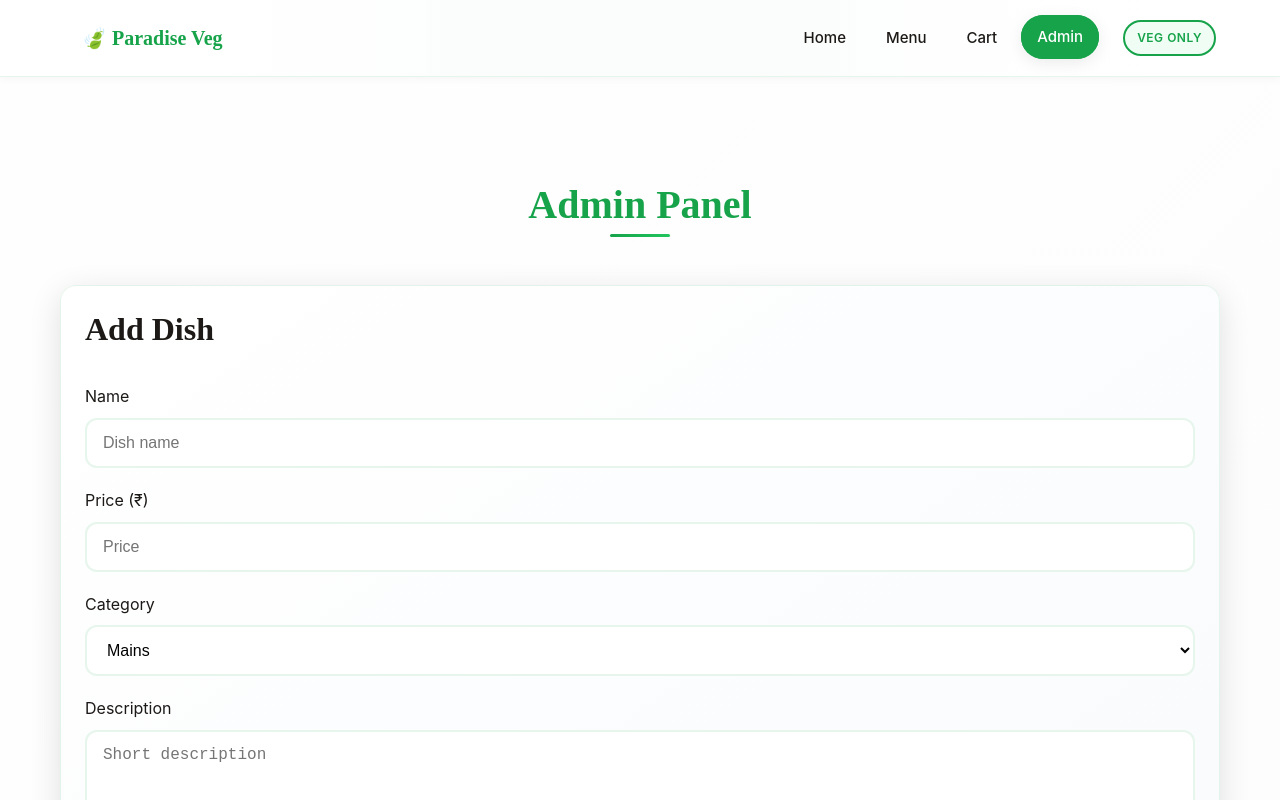
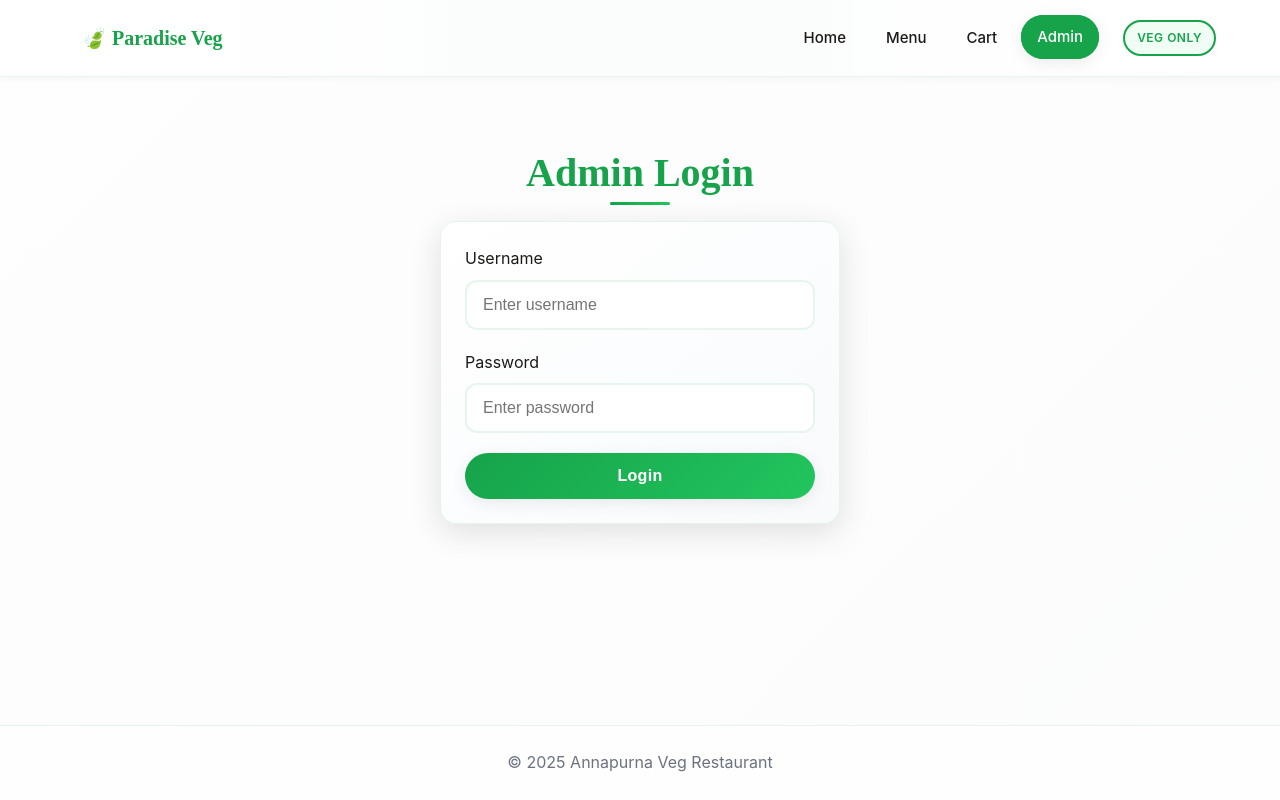
Before and after one commit to Yash-997/Hotel_Menu, a React (Create React App) app: page /admin in a window 1280 px wide. Shown: the top 800 px of the page. Built offline with nearby package versions, Linux system fonts and the light colour scheme.

Commit message:
Add admin login with username and password

```diff
--- a/src/App.js
+++ b/src/App.js
@@ -1,4 +1,4 @@
-import React from 'react';
+import React, { useState } from 'react';
 import { BrowserRouter, Routes, Route } from 'react-router-dom';
 import './App.css';
 import { CartProvider } from './context/CartContext';
@@ -10,9 +10,11 @@ import Home from './pages/Home';
 import Menu from './pages/Menu';
 import DishDetail from './pages/DishDetail';
 import Cart from './pages/Cart';
-import Admin from './pages/Admin';
+import AdminLogin from './pages/AdminLogin';
+import AdminPage from './pages/AdminPage';
 
 function App() {
+  const [isAdminAuthenticated, setIsAdminAuthenticated] = useState(false);
   return (
     <BrowserRouter>
       <CartProvider>
@@ -24,7 +26,16 @@ function App() {
               <Route path="/menu" element={<Menu />} />
               <Route path="/dish/:id" element={<DishDetail />} />
               <Route path="/cart" element={<Cart />} />
-              <Route path="/admin" element={<Admin />} />
+              <Route
+                path="/admin"
+                element={
+                  isAdminAuthenticated ? (
+                    <AdminPage />
+                  ) : (
+                    <AdminLogin onSuccess={() => setIsAdminAuthenticated(true)} />
+                  )
+                }
+              />
             </Routes>
           </main>
           <Footer />
--- /dev/null
+++ b/src/pages/AdminLogin.js
@@ -0,0 +1,57 @@
+import React, { useState } from 'react';
+
+export default function AdminLogin({ onSuccess }) {
+  const [username, setUsername] = useState('');
+  const [password, setPassword] = useState('');
+  const [error, setError] = useState('');
+
+  const handleSubmit = (e) => {
+    e.preventDefault();
+    // Hardcoded credentials
+    if (username === 'admin' && password === '1234') {
+      setError('');
+      if (typeof onSuccess === 'function') onSuccess();
+    } else {
+      setError('Invalid credentials');
+    }
+  };
+
+  return (
+    <section className="admin-login" style={{ maxWidth: 400, margin: '2rem auto' }}>
+      <h2 className="section-title">Admin Login</h2>
+      <form className="form" onSubmit={handleSubmit}>
+        <div className="form-row">
+          <label htmlFor="username">Username</label>
+          <input
+            id="username"
+            type="text"
+            value={username}
+            onChange={(e) => setUsername(e.target.value)}
+            placeholder="Enter username"
+            required
+          />
+        </div>
+
+        <div className="form-row">
+          <label htmlFor="password">Password</label>
+          <input
+            id="password"
+            type="password"
+            value={password}
+            onChange={(e) => setPassword(e.target.value)}
+            placeholder="Enter password"
+            required
+          />
+        </div>
+
+        {error && (
+          <div style={{ color: 'crimson', marginBottom: '0.5rem', fontWeight: 500 }}>
+            {error}
+          </div>
+        )}
+
+        <button className="btn" type="submit">Login</button>
+      </form>
+    </section>
+  );
+}
--- /dev/null
+++ b/src/pages/AdminPage.js
@@ -0,0 +1,48 @@
+import React, { useState } from 'react';
+
+export default function AdminPage() {
+  const [name, setName] = useState('');
+  const [price, setPrice] = useState('');
+
+  const handleAdd = (e) => {
+    e.preventDefault();
+    const payload = { name: name.trim(), price: Number(price) };
+    console.log('New dish added (demo only):', payload);
+    alert(`Dish added (demo): ${payload.name} - ₹${payload.price}`);
+    setName('');
+    setPrice('');
+  };
+
+  return (
+    <section className="admin" style={{ maxWidth: 480, margin: '2rem auto' }}>
+      <h2 className="section-title">Admin Page</h2>
+      <form className="form" onSubmit={handleAdd}>
+        <div className="form-row">
+          <label htmlFor="dish-name">Dish Name</label>
+          <input
+            id="dish-name"
+            type="text"
+            value={name}
+            onChange={(e) => setName(e.target.value)}
+            placeholder="Enter dish name"
+            required
+          />
+        </div>
+        <div className="form-row">
+          <label htmlFor="dish-price">Price (₹)</label>
+          <input
+            id="dish-price"
+            type="number"
+            min="0"
+            step="0.01"
+            value={price}
+            onChange={(e) => setPrice(e.target.value)}
+            placeholder="Enter price"
+            required
+          />
+        </div>
+        <button className="btn" type="submit">Add Dish</button>
+      </form>
+    </section>
+  );
+}
```
